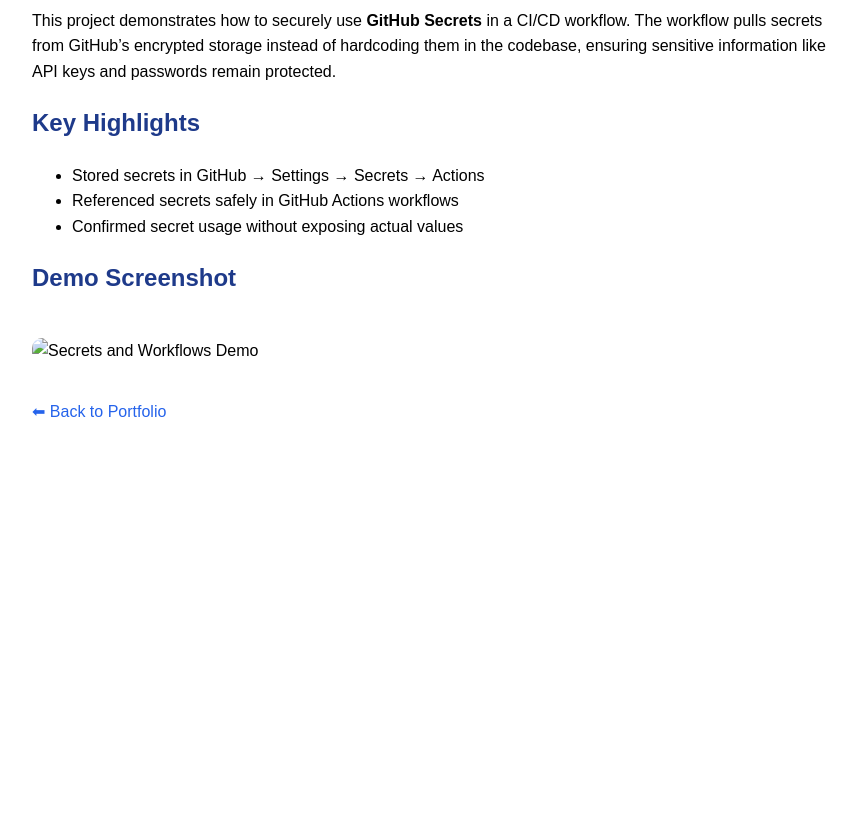
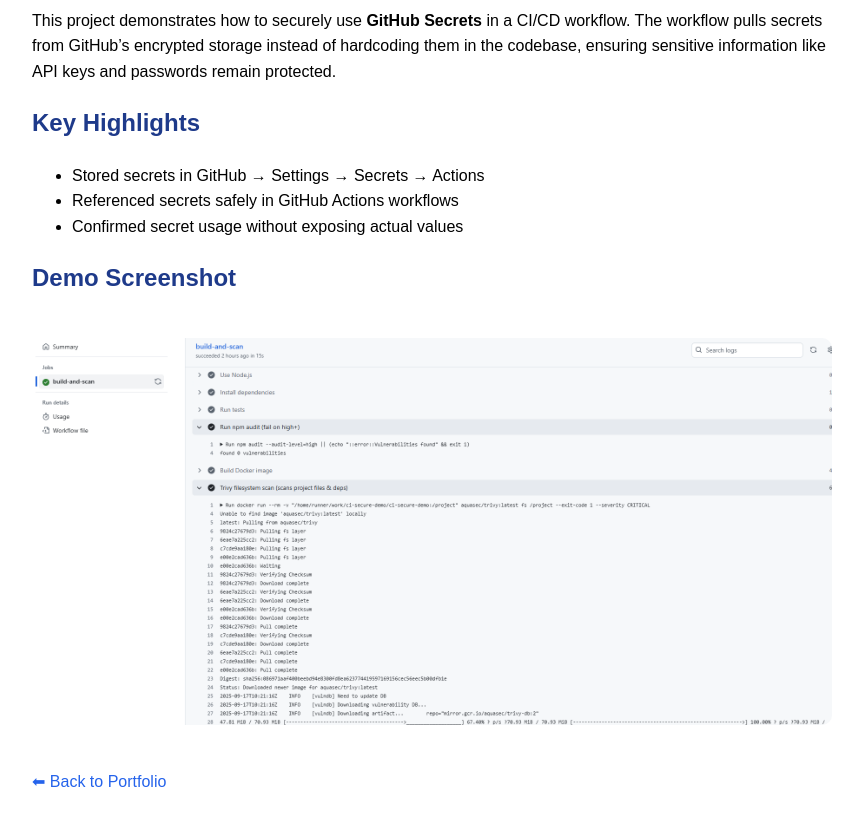
Before and after one commit to NelsonKimori/nelsonkimori.github.io, a plain HTML site: page secrets-workflows.html in a window 1280 px wide. Shown: the part 105-930 px from the top of the page, without its empty margins (208-1071 px from the left). Before the commit the page ends 800 px from the top, so only its background shows below. Drawn offline with Linux system fonts and the light colour scheme.

Commit message:
Update secrets-workflows.html

```diff
--- a/secrets-workflows.html
+++ b/secrets-workflows.html
@@ -26,7 +26,7 @@
   </ul>
 
   <h2>Demo Screenshot</h2>
-  <img src="images/secrets.png" alt="Secrets and Workflows Demo">
+  <img src="images/secrets-workflows.png" alt="Secrets and Workflows Demo">
 
   <p><a href="index.html">⬅ Back to Portfolio</a></p>
 </body>
```
